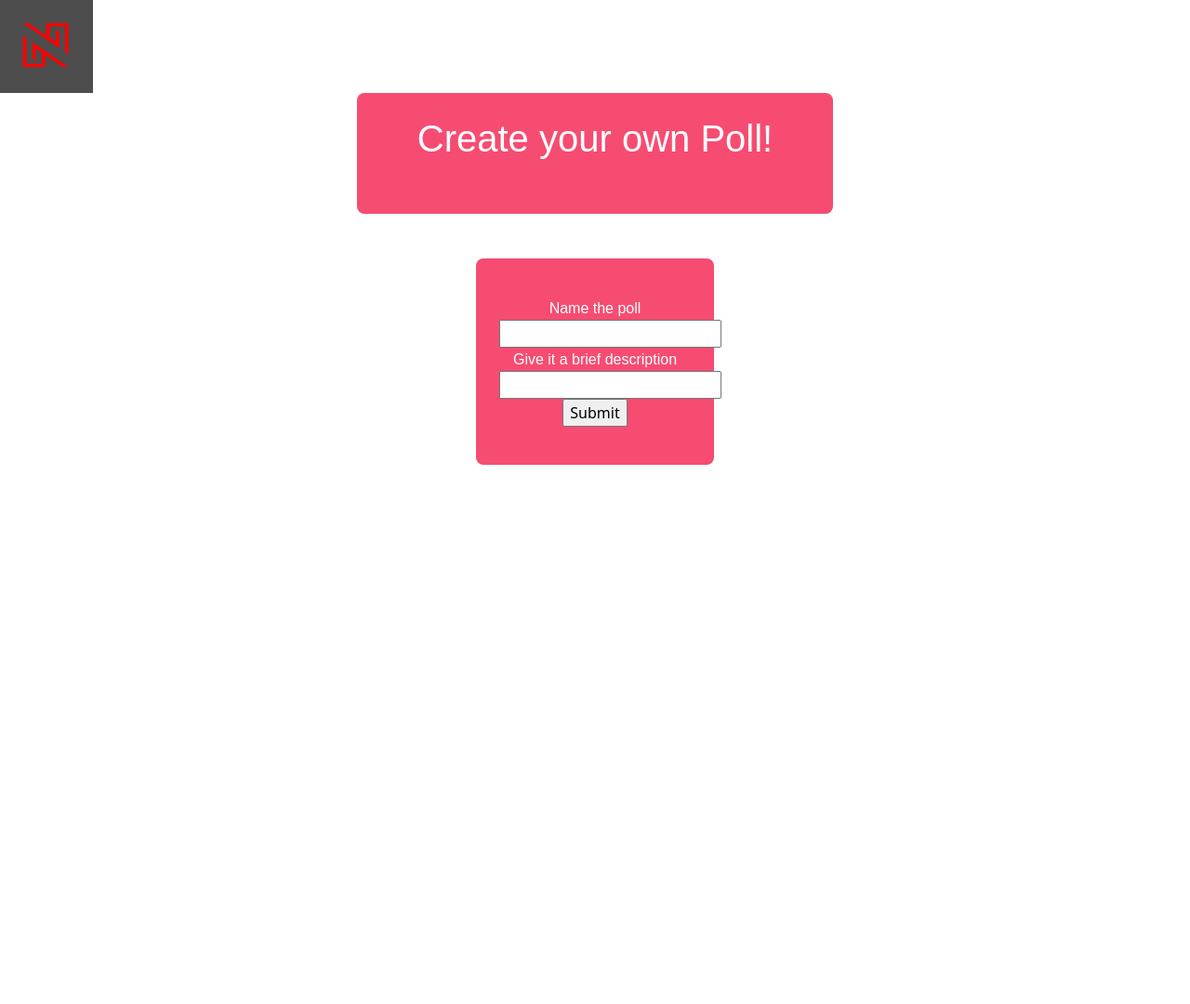
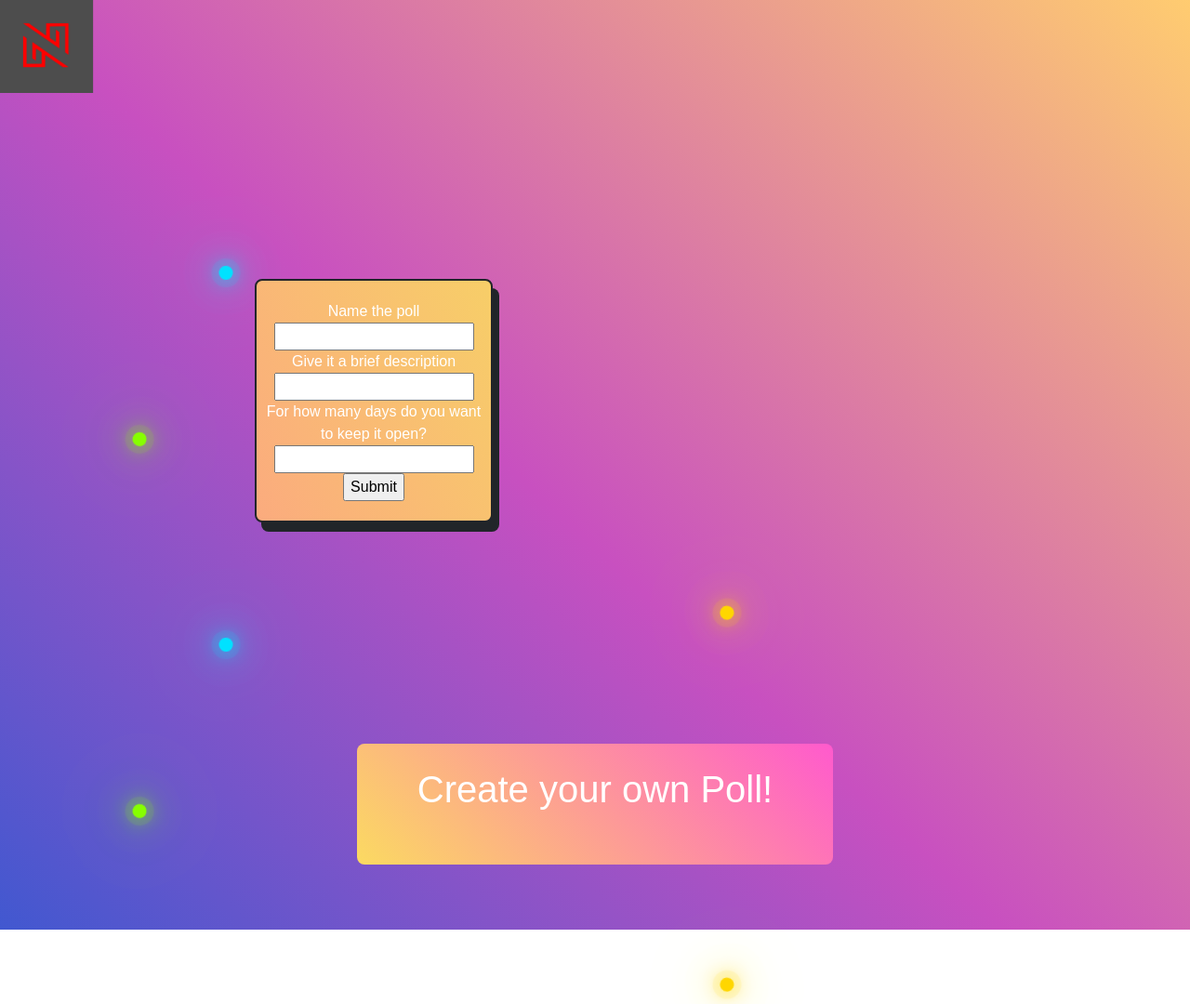
Before and after one commit to NM604/Project_Voting_Site, a Python web app: template templates/makepoll.html in a window 1280 px wide. Shown: the whole page at 93% size. Before the commit the page ends 500 px from the top, so only its background shows below. Run offline with Jinja, Linux system fonts and the light colour scheme; the template is opened without the code that fills it, so the values that code supplies are empty.

Commit message:
Final changes committed

```diff
--- a/__init__.py
+++ b/__init__.py
@@ -1,10 +1,11 @@
 import os
-from flask import Flask, render_template
+from flask import Flask, render_template, flash
 import psycopg2
 from . import db
 
 def create_app(test_config=None):
   app = Flask("votingsite")
+  app.secret_key = 'very_secret_key'
   app.config.from_mapping(DATABASE="votingsite")
   if test_config is not None:
     app.config.update(test_config)
--- a/db.py
+++ b/db.py
@@ -1,6 +1,6 @@
 import datetime
 import sqlite3
-from flask import current_app, g
+from flask import current_app, g, flash
 from flask.cli import with_appcontext
 import click
 import psycopg2
--- a/requirements.txt
+++ b/requirements.txt
@@ -10,8 +10,8 @@ iniconfig==1.1.1
 itsdangerous==2.0.1
 Jinja2==3.0.1
 MarkupSafe==2.0.1
-packaging==20.9
 pluggy==0.13.1
+psycopg2==2.9.1
 py==1.10.0
 pyparsing==2.4.7
 pytest==6.2.4
--- a/static/style.css
+++ b/static/style.css
@@ -59,3 +59,15 @@
   position: absolute;
   top: 150px;
 }
+
+.center_div {
+  border: 10px Tomato;
+  border-radius: 8px;
+  margin-left: auto;
+  margin-right: auto;
+  width: 40%;
+  text-align: center;
+  padding: 25px;
+  background-color: #FBDA61;
+  background-image: linear-gradient(45deg, #FBDA61 0%, #FF5ACD 100%);
+}
--- a/static/stylelogin.css
+++ b/static/stylelogin.css
@@ -1,24 +1,135 @@
-.center_div {
-  border: 10px Tomato;
-  border-radius: 8px;
-  margin-left: auto;
-  margin-right: auto;
-  width: 40%;
-  background-color: #f64c72;
-  text-align: center;
-  padding: 25px;
+.body {
+  height: 100%;
+}
+
+.html {
+  height: 100%;
 }
 
 .bottom_div {
-  border: Tomato
+  position: absolute;
+  border: 1px solid;
   border-style: solid;
-  border-width: 5px;
-  border-top-width: 20px;
+  border-width: 2px;
+  top: 100px;
+  right: 750px;
+  width: 20%;
+  background-color: #FBAB7E;
+  background-image: linear-gradient(62deg, #FBAB7E 0%, #F7CE68 100%);
+  text-align: center;
+  padding: 5px;
+  border-radius: 8px;
+  box-shadow: 7px 10px;
+  margin-top: 200px;
+  font-family: sans-serif;
+}
+
+
+.main {
+  position: relative;
+  background-color: #4158D0;
   margin-left: auto;
-  margin-right: auto;
-  width: 20%;
-  background-color: #f64c72;
-  text-align: center;
-  padding: 25px;
-  border-radius: 8px;
+  background-image: linear-gradient(43deg, #4158D0 0%, #C850C0 46%, #FFCC70 100%);
+  height: 125vh;
+  background-size: cover;
+  background-repeat: no-repeat;
+  background-position: center;
 }
+
+.sidebar {
+  position: absolute;
+  top: 0px;
+  left: -12px;
+}
+
+@import url(https://fonts.googleapis.com/css?family=Noto+Sans:400,700),
+        url(https://fonts.googleapis.com/css?family=Sanchez:400italic,400),
+        url(https://fonts.googleapis.com/css?family=Roboto:100);
+
+.glowing {
+  position: relative;
+  min-width: 500px;
+  height: 400px;
+}
+
+.glowing span {
+  position: absolute;
+  top: calc(80px * var(--i));
+  left: calc(80px * var(--i));
+  right: calc(80px * var(--i));
+  bottom: calc(80px * var(--i));
+}
+
+.glowing span:before {
+  content: '';
+  position: absolute;
+  top: 50%;
+  left: -8px;
+  width: 15px;
+  height: 15px;
+  background: #f00;
+  border-radius: 50%;
+}
+
+.glowing span:nth-child(3n+1):before {
+  background: rgba(134, 255, 0,1);
+  box-shadow: 0 0 20px rgba(134, 255,0,1),
+              0 0 40px rgba(134, 255,0,1),
+              0 0 60px rgba(134, 255,0,1),
+              0 0 80px rgba(134, 255,0,1),
+              0 0 0 8px rgba(134, 255,0,.1);
+}
+
+.glowing span:nth-child(3n+2):before {
+  background: rgba(255,214,0,1);
+  box-shadow: 0 0 20px rgba(255,214,0,1),
+              0 0 40px rgba(255,214,0,1),
+              0 0 60px rgba(255,214,0,1),
+              0 0 80px rgba(255,214,0,1),
+              0 0 0 8px rgba(255,214,0,.1);
+}
+
+.glowing span:nth-child(3n+3):before {
+  background: rgba(0,226,255,1);
+  box-shadow: 0 0 20px rgba(0,226,255,1),
+              0 0 40px rgba(0,226,255,1),
+              0 0 60px rgba(0,226,255,1),
+              0 0 80px rgba(0,226,255,1),
+              0 0 0 8px rgba(0,226,255,.1);
+}
+
+.glowing span:nth-child(3n+1) {
+  animation: animate 10s alternate infinite;
+}
+
+.glowing span:nth-child(3n+2) {
+  animation: animate-reverse 3s alternate infinite;
+}
+
+.glowing span:nth-child(3n+3) {
+  animation: animate 8s alternate infinite;
+}
+
+@keyframes animate
+{
+  0%
+  {
+    transform: rotate(0deg);
+  }
+  100%
+  {
+    transform: rotate(360deg);
+  }
+}
+
+@keyframes animate-reverse
+{
+  0%
+  {
+    transform: rotate(360deg);
+  }
+  100%
+  {
+    transform: rotate(0deg);
+  }
+}
--- a/static/stylepoll.css
+++ /dev/null
@@ -1,10 +0,0 @@
-.center_div {
-  border: 10px Tomato;
-  border-radius: 8px;
-  margin-left: auto;
-  margin-right: auto;
-  width: 40%;
-  background-color: #f64c72;
-  text-align: center;
-  padding: 25px;
-}
--- a/templates/base.html
+++ b/templates/base.html
@@ -9,7 +9,6 @@
     <link href="https://cdn.jsdelivr.net/npm/bootstrap@5.0.2/dist/css/bootstrap.min.css" rel="stylesheet" integrity="sha384-EVSTQN3/azprG1Anm3QDgpJLIm9Nao0Yz1ztcQTwFspd3yD65VohhpuuCOmLASjC" crossorigin="anonymous">
     <link rel="stylesheet" href="{{url_for('static', filename='style.css')}}" />
     <link rel="stylesheet" href="{{url_for('static', filename='stylelogin.css')}}" />
-    <link rel="stylesheet" href="{{url_for('static', filename='stylepoll.css')}}" />
     <title>Welcome! Vote!</title>
   </head>
   <body>
--- a/templates/info.html
+++ b/templates/info.html
@@ -24,6 +24,8 @@
         <input type = "submit" value = "Submit Vote">
         </form>
         </p>
+        <p style="color:White; font-family: sans-serif;">
+        <a href="{{url_for('vote.editpoll', pid=pid, oid=oid)}}">Click here to edit this poll</a>
       </div>
     </p>
 {% endblock %}
--- a/templates/makeentry.html
+++ b/templates/makeentry.html
@@ -17,7 +17,7 @@
         <br/>
         <br/>
         <label for = "status" style="color:White; font-family: Arial, Helvetica, sans-serif;">All done? (Y/N)</label>
-        <input name = "status" type = "text" id = "status" size = "1">
+        <input name = "status" type = "text" id = "status" size = "1" maxlength="1">
         <br/>
         <br/>
         <input type = "submit" value = "Submit">
--- a/templates/makepoll.html
+++ b/templates/makepoll.html
@@ -17,6 +17,10 @@
         <br/>
         <input name = "polldesc" type = "text" id = "polldesc" required/>
         <br/>
+        <label for = "polldesc" style="color:White; font-family: Arial, Helvetica, sans-serif;">For how many days do you want to keep it open?</label>
+        <br/>
+        <input name = "polldur" type = "text" id = "polldur" required/>
+        <br/>
         <input type = "submit" value = "Submit">
         <br/>
       </form>
```
Also changed, not shown: sql/initial.sql (+10 -0 lines), templates/create.html (+8 -0 lines), templates/home.html (+13 -0 lines), templates/login.html (+4 -12 lines), templates/unauthed.html (added, +15 -0 lines), vote.py (+54 -14 lines).
